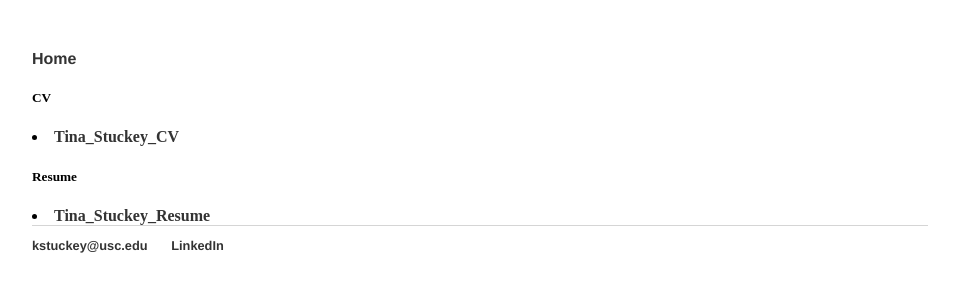
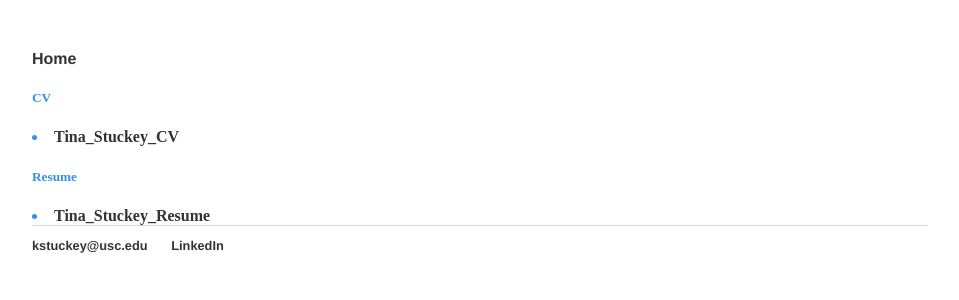
Before and after one commit to kstuckey0/kstuckey0.github.io, a Jekyll site: the page cv/index.html, which Jekyll copies as it is, in a window 1280 px wide. Shown: the top 300 px of the page, without its empty margins (160-1119 px from the left). Built offline with Jekyll 4.4.1, drawn with Linux system fonts in a browser that asks for light colours.

Commit message:
Update main.css

```diff
--- a/css/main.css
+++ b/css/main.css
@@ -1,6 +1,7 @@
 body {
     margin: 50px auto;
     width: 70%;
+    color: #378EEF;
 }
 nav ul, footer ul {
     font-family:'Helvetica', 'Arial', 'Sans-Serif';
```
